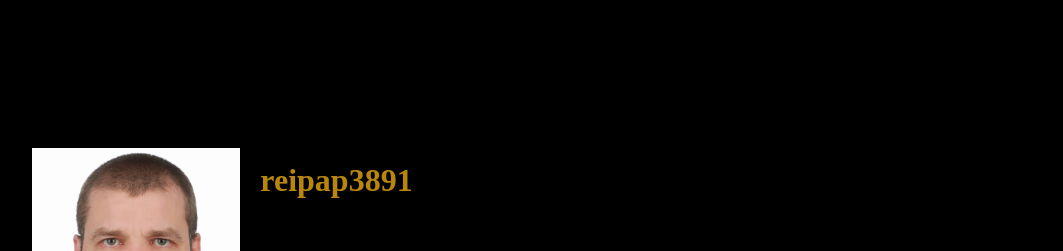
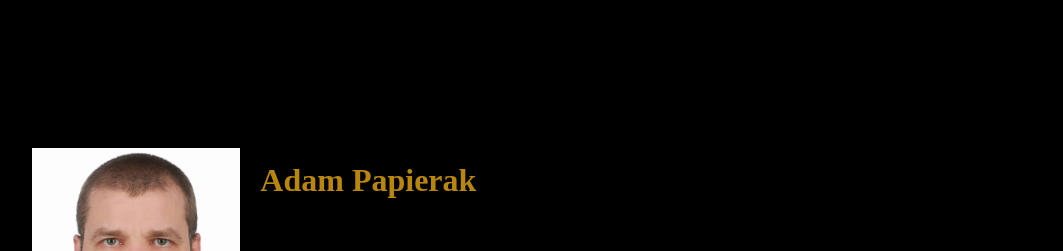
Before and after one commit to reipap3891/reipap3891.github.io, a plain HTML site: page index.html in a window 1280 px wide. Shown: the top 251 px of the page, without its empty margins (116-1179 px from the left). Drawn offline with Linux system fonts and the light colour scheme.

Commit message:
Update index.html

```diff
--- a/index.html
+++ b/index.html
@@ -18,7 +18,7 @@
         </div>
 
         <div id="opis">
-            <h1> reipap3891 </h1>
+            <h1> Adam Papierak </h1>
             <br>
             <p><em>
                 Dowódca drużyny/Administrator systemów teleinformatycznych w stopniu <strong> bosman.</strong>
```
